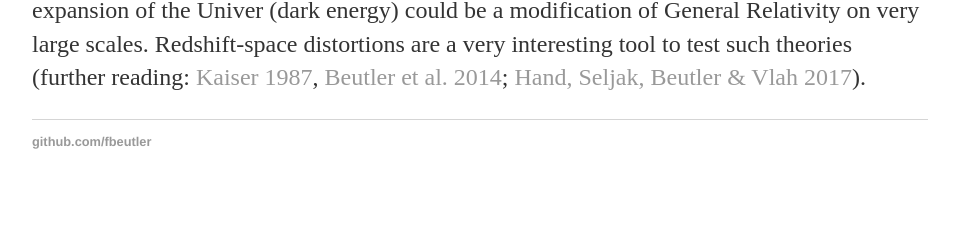
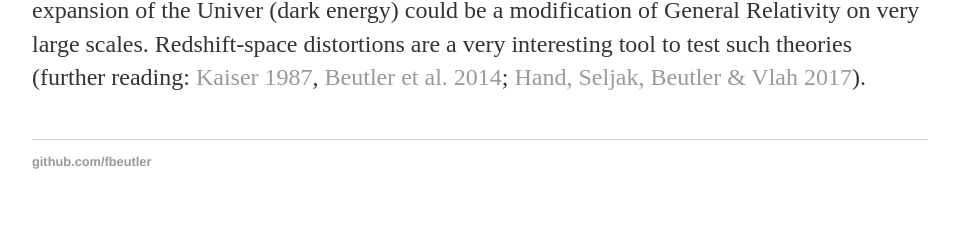
Before and after one commit to fbeutler/fbeutler.github.io, a Jekyll site: the page built from research/projects.html, in a window 1280 px wide. Shown: the part 3964-4192 px from the top of the page, without its empty margins (160-1118 px from the left). Built offline with Jekyll 4.4.1, drawn with Linux system fonts in a browser that asks for light colours.

Commit message:
Update projects.html

```diff
--- a/research/projects.html
+++ b/research/projects.html
@@ -3,7 +3,7 @@ layout: default
 title: My research projects
 ---
 
-<div id="projects">
+<div id="projects" style="padding-bottom:20px">
   <p>Here I will discuss ideas and projects I am interested in. This page is work in progress...</p>
 
   <div class="post">
```
